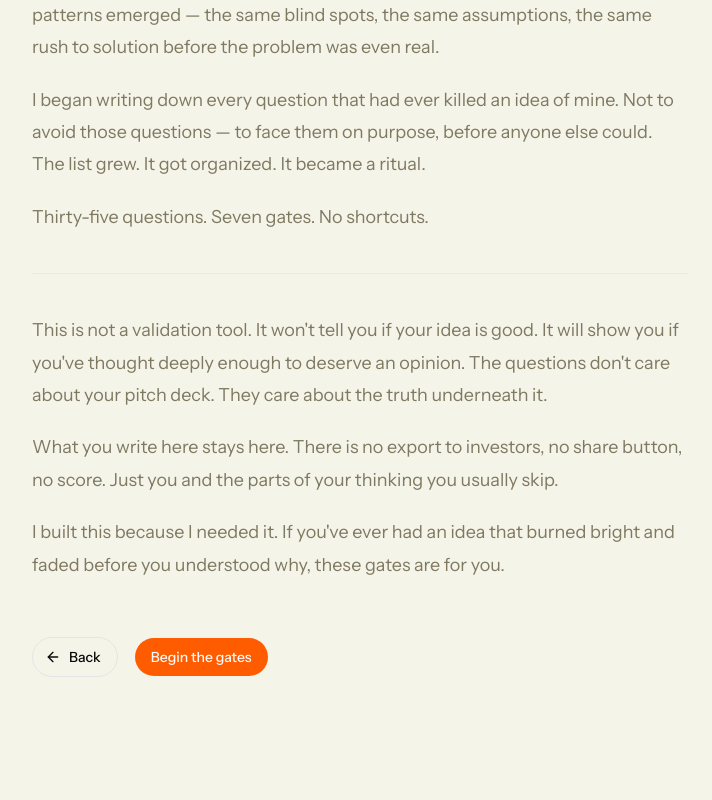
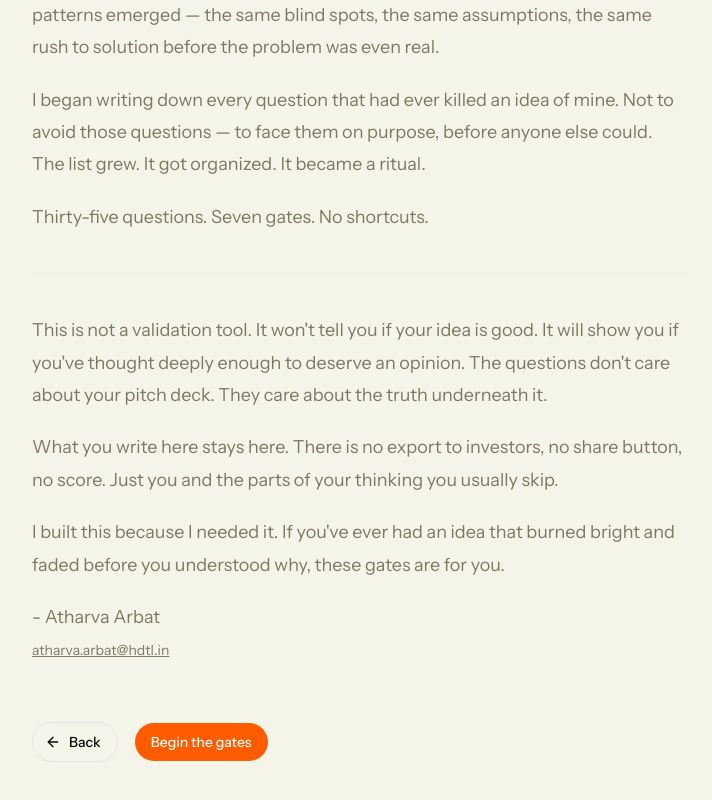
Before and after one commit to atharvaarbat/uthot, a Next.js app: page /story in a window 1280 px wide. Shown: the part 909-1709 px from the top of the page, without its empty margins (280-992 px from the left). Built offline with nearby package versions, Linux system fonts and the light colour scheme.

Commit message:
Name Story

```diff
--- a/components/flow/story.tsx
+++ b/components/flow/story.tsx
@@ -128,6 +128,13 @@ export default function Story() {
                         that burned bright and faded before you understood why, these gates
                         are for you.
                     </p>
+                    <p className="story-fade opacity-0">
+                        - Atharva Arbat <br/>
+                        <a href="mailto:atharva.arbat@hdtl.in"
+                        className="underline text-sm">
+                        atharva.arbat@hdtl.in
+                        </a>
+                    </p>
                 </div>
 
                 <div className="story-fade mt-14 flex items-center gap-4 opacity-0">
```
